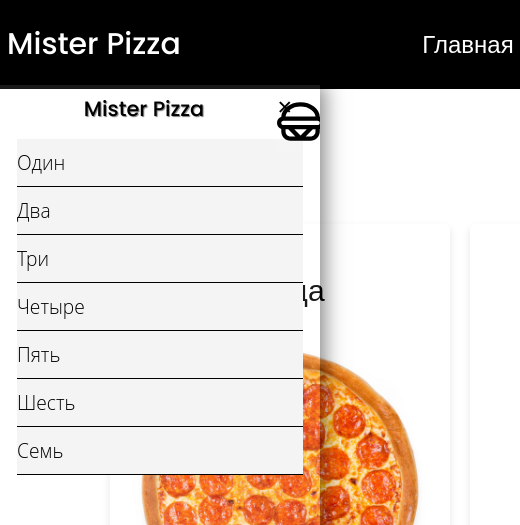
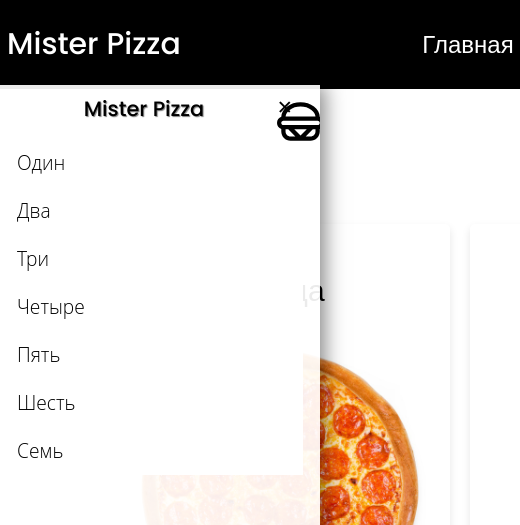
Before and after one commit to lopezdeniz/mycart2, a plain HTML site: page index.html in a window 1280 px wide. Both pictures are taken after a click on the label 37 px from the left and 127 px from the top of the page. Shown: the top 525 px of the page, 0-520 px from the left. Drawn offline with Linux system fonts and the light colour scheme.

Commit message:
add burger menu

```diff
--- a/humburger.css
+++ b/humburger.css
@@ -1,3 +1,19 @@
+
+.nav {
+    background-color: rgb(255 255 255 / 92%) !important;
+}
+
+.nav > ul > li > a:before {
+    width: 0 !important;
+    background: red !important;
+}
+
+.nav > ul > li > a:after {
+    width: 0 !important;
+    background: transparent !important;
+}
+
+
 .nav {
     /*  ширна произвольная, не стесняйтесь экспериментировать */
     width: 320px;
@@ -21,6 +37,7 @@
     /* поверх других элементов */
     z-index: 2000;
     background-color:rgb(255 255 255 / 10%);
+
 }
 
 
@@ -265,7 +282,7 @@ body {
     width: 100%; /* Ширина ссылки */
     text-decoration: none; /* Убираем подчеркивание */
     transition: color .5s ease, padding .5s ease; /* Плавные переходы */
-    background-color:#f4f4f4;
+    background-color:#ffff;
 }
 
 /* Стили для ссылок при наведении */
```
